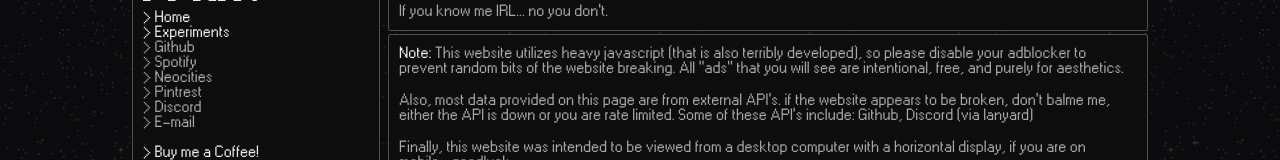
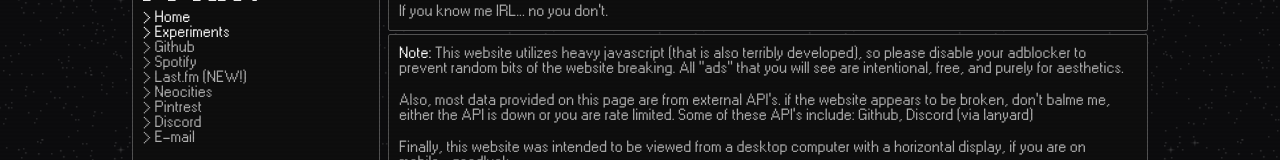
Before and after one commit to narlyx/narlyx.dev, a website: page src/index.html in a window 1280 px wide. Shown: the part 253-413 px from the top of the page. Drawn offline with Linux system fonts and the light colour scheme; no server answers.

Commit message:
Feat: Added last.fm social

```diff
--- a/src/index.html
+++ b/src/index.html
@@ -75,6 +75,12 @@
                             class="inverted-link"
                             href="https://open.spotify.com/user/31wtcurorggn76rwnog6tr67gfka"
                             >> Spotify</a
+                        >
+                        <br />
+                        <a
+                            class="inverted-link"
+                            href="https://www.last.fm/user/narlyx"
+                            >> Last.fm (NEW!)</a
                         >
                         <br />
                         <a
```
